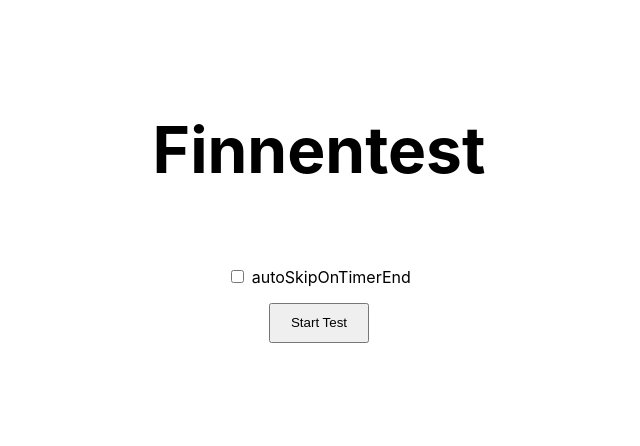
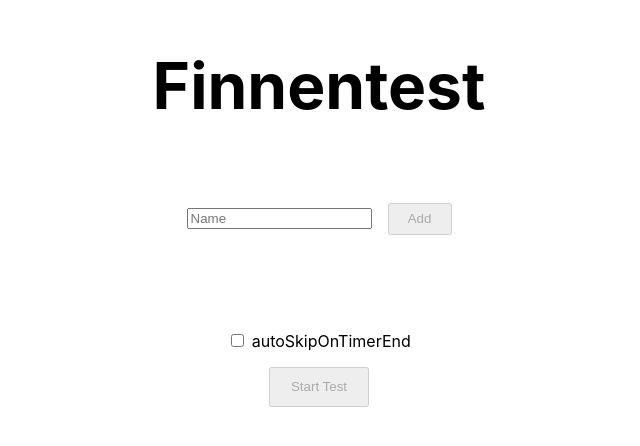
Before and after one commit to Malte2036/thw-finnentest, a Next.js app: page / in a window 1280 px wide. Shown: the part 172-618 px from the top of the page, without its empty margins (321-961 px from the left). Built offline with nearby package versions, Linux system fonts and the light colour scheme.

Commit message:
:sparkles: add custom persons

```diff
--- /dev/null
+++ b/components/CreatePersonForm.tsx
@@ -0,0 +1,26 @@
+import { useState } from "react";
+import styles from "../styles/CreatePersonForm.module.css";
+
+export type CreatePersonFormProps = {
+  addPerson: (name: string) => void;
+};
+
+export default function CreatePersonForm({ addPerson }: CreatePersonFormProps) {
+  const [name, setName] = useState<string>("");
+  return (
+    <div className={styles.form}>
+      <input
+        value={name}
+        onChange={(e) => setName(e.target.value)}
+        placeholder="Name"
+      />
+      <button
+        onClick={() => addPerson(name)}
+        disabled={name.length == 0}
+        className={styles.addButton}
+      >
+        Add
+      </button>
+    </div>
+  );
+}
--- a/components/StationView.tsx
+++ b/components/StationView.tsx
@@ -1,4 +1,5 @@
 import { useEffect, useState } from "react";
+import { Person } from "../models/Person";
 import styles from "../styles/StationView.module.css";
 import { formatSecondsToMinutesAndSeconds } from "../utils/utils";
 import ScoreBoard, { StationTime } from "./ScoreBoard";
@@ -48,11 +49,13 @@ enum StationStatus {
 }
 
 export type StationViewProps = {
+  person: Person;
   autoSkipOnTimerEnd: boolean;
   resetTestCallback: () => void;
 };
 
 export default function StationView({
+  person,
   autoSkipOnTimerEnd,
   resetTestCallback: resetTestCallback,
 }: StationViewProps) {
@@ -119,6 +122,7 @@ export default function StationView({
 
   return (
     <>
+      <h2>{person.name}</h2>
       <ScoreBoard stationTimes={stationTimes} />
 
       {!finished ? (
--- /dev/null
+++ b/models/Person.ts
@@ -0,0 +1,7 @@
+export type Person = {
+  name: string;
+  druck: {
+    start: number | undefined;
+    end: number | undefined;
+  };
+};
--- a/pages/index.tsx
+++ b/pages/index.tsx
@@ -1,13 +1,16 @@
 import type { NextPage } from "next";
 import Head from "next/head";
-import Image from "next/image";
 import { useState } from "react";
+import CreatePersonForm from "../components/CreatePersonForm";
 import StationView from "../components/StationView";
+import { Person } from "../models/Person";
 import styles from "../styles/Home.module.css";
 
 const Home: NextPage = () => {
   const [started, setStarted] = useState<boolean>(false);
   const [autoSkipOnTimerEnd, setAutoSkipOnTimerEnd] = useState<boolean>(false);
+
+  const [persons, setPersons] = useState<Person[]>([]);
 
   function resetTest() {
     setStarted(false);
@@ -20,17 +23,33 @@ const Home: NextPage = () => {
         <meta name="description" content="Generated by create next app" />
         <link rel="icon" href="/favicon.ico" />
       </Head>
-
       <main className={styles.main}>
         <h1 className={styles.title}>Finnentest</h1>
 
         {started ? (
-          <StationView
-            autoSkipOnTimerEnd={autoSkipOnTimerEnd}
-            resetTestCallback={resetTest}
-          />
+          persons.map((p) => (
+            <StationView
+              person={p}
+              autoSkipOnTimerEnd={autoSkipOnTimerEnd}
+              resetTestCallback={resetTest}
+            />
+          ))
         ) : (
           <>
+            <CreatePersonForm
+              addPerson={(name: string) =>
+                setPersons((state) => [
+                  ...state,
+                  { name, druck: { start: undefined, end: undefined } },
+                ])
+              }
+            />
+            {persons.map((p) => (
+              <>
+                {p.name}
+                <br />
+              </>
+            ))}
             <div
               onClick={() => setAutoSkipOnTimerEnd(!autoSkipOnTimerEnd)}
               className={styles.checkBoxContainer}
@@ -40,6 +59,7 @@ const Home: NextPage = () => {
             </div>
             <button
               onClick={() => setStarted(true)}
+              disabled={persons.length === 0}
               className={styles.startTestButton}
             >
               Start Test
--- /dev/null
+++ b/styles/CreatePersonForm.module.css
@@ -0,0 +1,11 @@
+.form {
+  display: inline-block;
+  margin-top: 5rem;
+  margin-bottom: 1rem;
+}
+
+.addButton {
+  width: 4rem;
+  height: 2rem;
+  margin-left: 1rem;
+}
```
Also changed, not shown: 2 other files (tests, documents, lock files or other folders).
